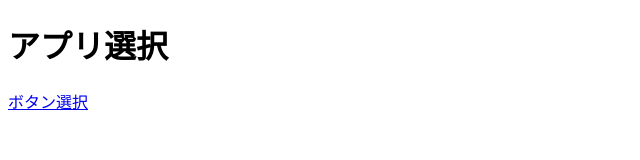
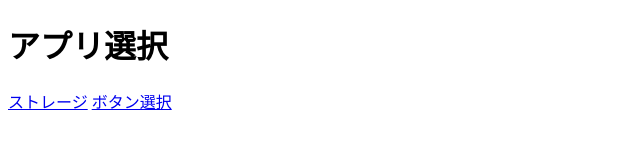
Before and after one commit to arata-engineering/js_practice, a plain HTML site: page index.html in a window 1280 px wide. Shown: the whole page, without its empty margins (0-640 px from the left). Drawn offline with Linux system fonts and the light colour scheme.

Commit message:
フォルダ名修正

```diff
--- a/index.html
+++ b/index.html
@@ -6,6 +6,7 @@
     </head>
     <body>
         <h1>アプリ選択</h1>
+        <a href="./template/storage/storage.html">ストレージ</a>
         <a href="./template/selectButton/selectButton.html">ボタン選択</a>
     </body>
 </html>
```
Also changed, not shown: template/practice/practice.html (renamed from template/practice.html/practice.html), template/storage/storage.html (renamed from template/storage.html/storage.html).
